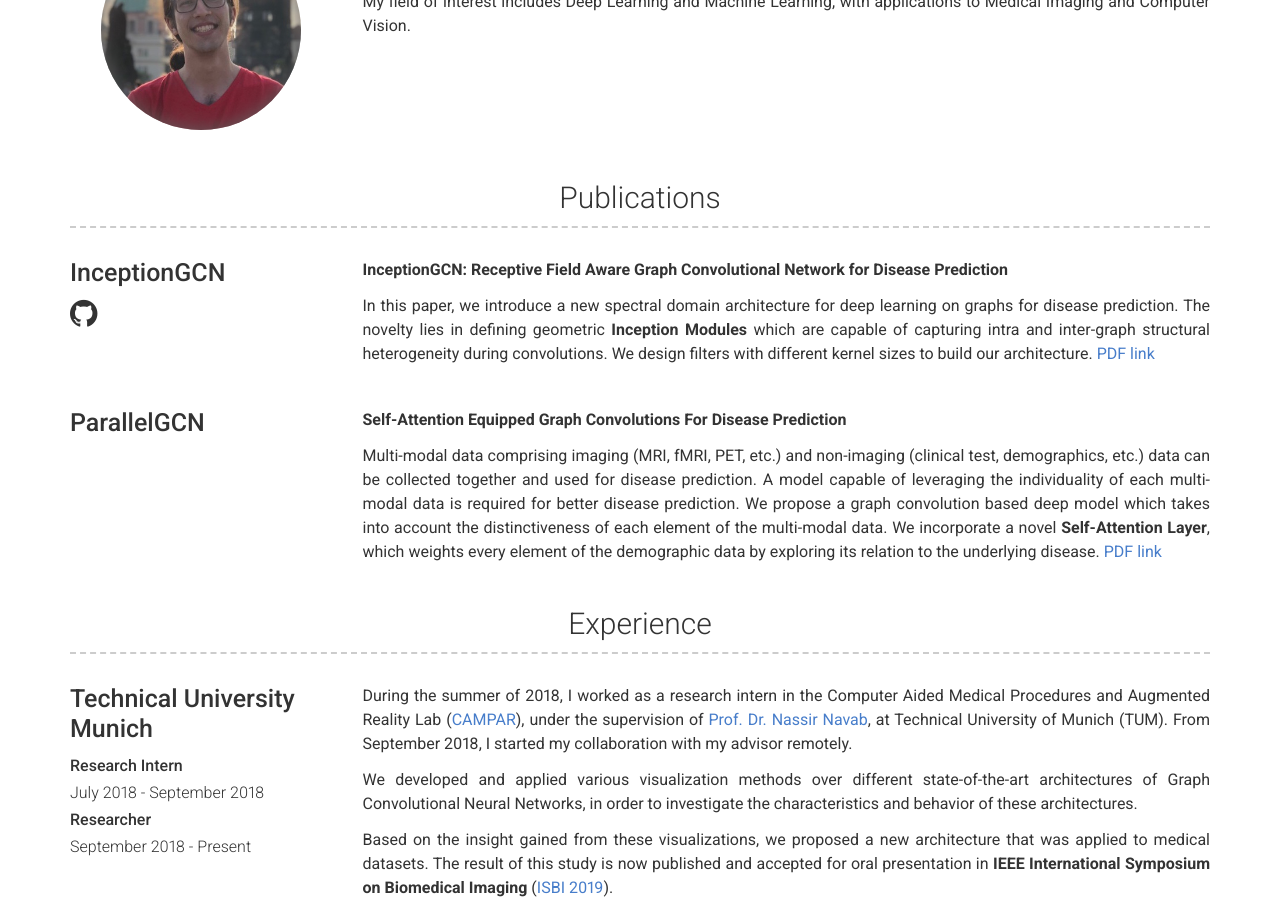
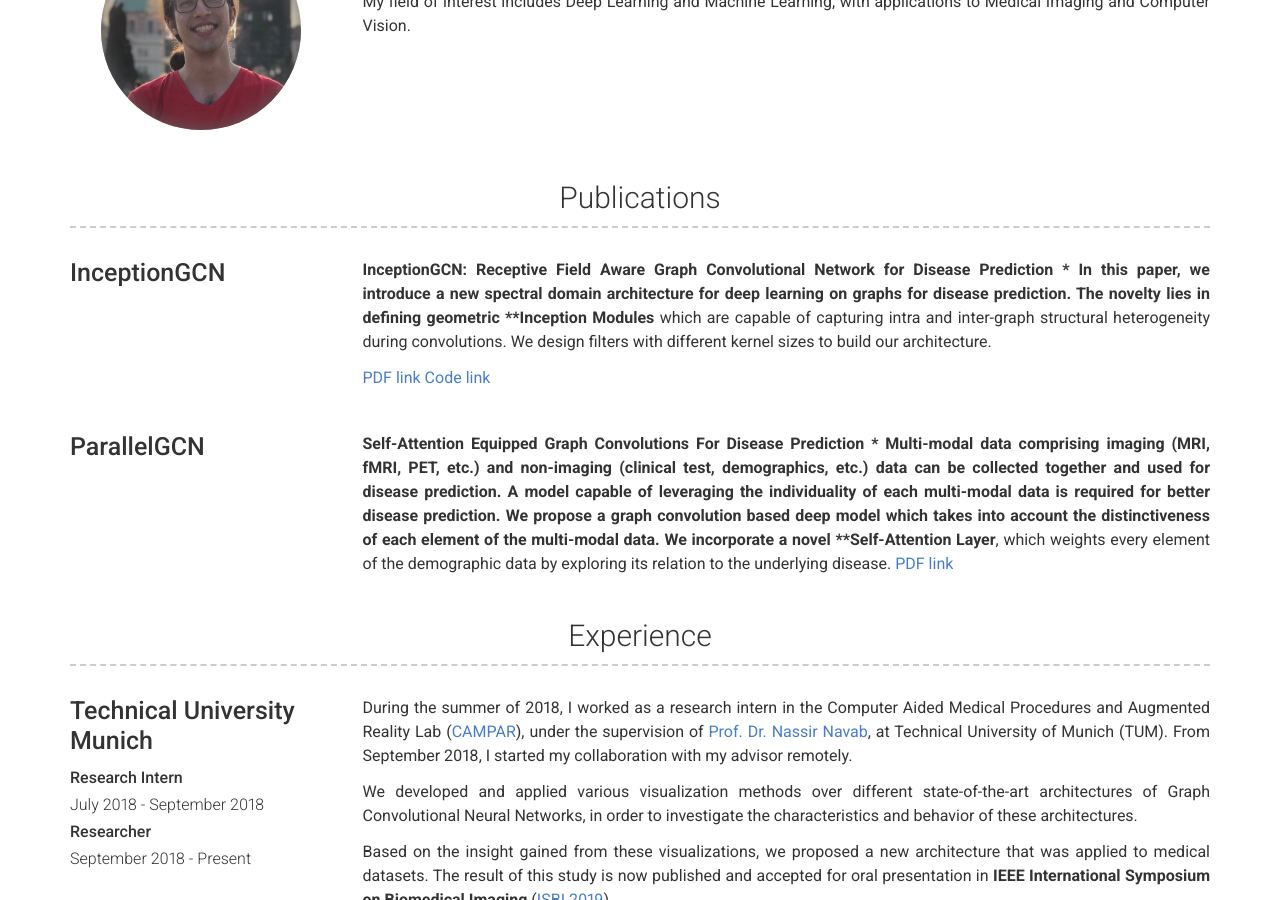
Before and after one commit to shekshaa/shekshaa.github.io, a Jekyll site: the page built from index.md, in a window 1280 px wide and 900 px high, scrolled down 359 px. Built offline with Jekyll 4.4.1, drawn with Linux system fonts in a browser that asks for light colours.

Commit message:
Update projects.yml

```diff
--- a/_data/projects.yml
+++ b/_data/projects.yml
@@ -1,17 +1,17 @@
 - name: InceptionGCN
-  github: shekshaa/InceptionGCN
   description: | # this will include new lines to allow paragraphs
     **InceptionGCN: Receptive Field Aware Graph Convolutional Network for Disease Prediction**
-
+    ***
     In this paper, we introduce a new spectral domain architecture for deep learning on graphs for disease prediction.
     The novelty lies in defining geometric **Inception Modules** which are capable of capturing intra and inter-graph structural heterogeneity during convolutions.
     We design filters with different kernel sizes to build our architecture.
-    [PDF link](arxiv.org/pdf/1903.04233.pdf)
+
+    [PDF link](arxiv.org/pdf/1903.04233.pdf) [Code link](github.com/shekshaa/InceptionGCN)
 
 - name: ParallelGCN
   description: |
     **Self-Attention Equipped Graph Convolutions For Disease Prediction**
-
+    ***
     Multi-modal data comprising imaging (MRI, fMRI, PET, etc.) and non-imaging (clinical test, demographics, etc.) data can be collected together and used for disease prediction.
     A model capable of leveraging the individuality of each multi-modal data is required for better disease prediction.
     We propose a graph convolution based deep model which takes into account the distinctiveness of each element of the multi-modal data.
```
